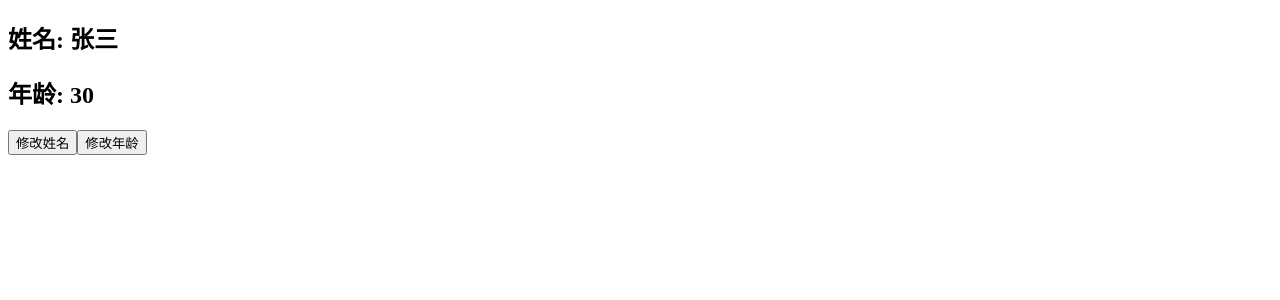
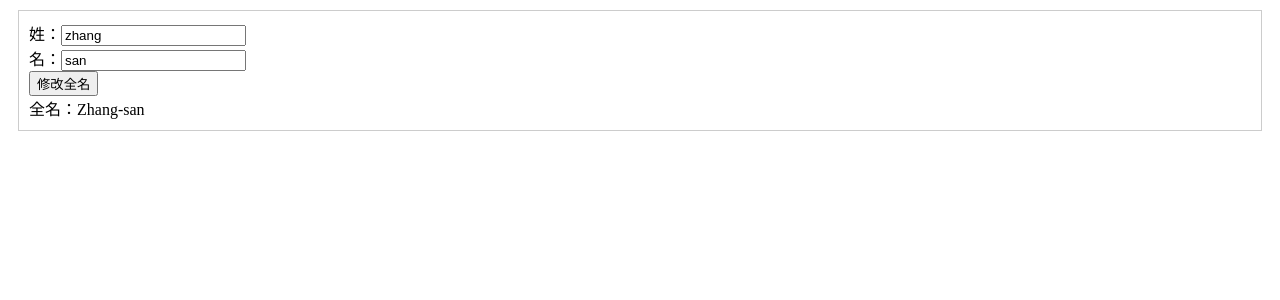
Before and after one commit to 1649125778/hello_vue3, a Vue app: page / in a window 1280 px wide. Shown: the top 300 px of the page. Built offline with nearby package versions, Linux system fonts and the light colour scheme; the HTML template or start-up script is replaced by a standard one.

Commit message:
cpmputed 计算属性 可修改

```diff
--- a/src/components/Person.vue
+++ b/src/components/Person.vue
@@ -1,38 +1,54 @@
 <template>
     <div class="person">
-        <h2>姓名: {{ name }}</h2>
-        <h2>年龄: {{ age }}</h2>
-        <button @click="changeName">修改姓名</button>
-        <button @click="changeAge">修改年龄</button>
-   </div>
+        姓：<input type="text" v-model="firstName">
+        <br>
+        名：<input type="text" v-model="lastName">
+        <br>
+        <button @click="changeFullName">修改全名</button>
+        <br>
+        全名：<span>{{ fullName }}</span>
+    </div>
 </template>
 
 <script setup lang="ts" name="Person">
     import { ref, computed, reactive ,toRefs} from 'vue';
+    let firstName = ref('zhang')
+    let lastName = ref('san')
 
-    let person = reactive({
-        name: '张三',
-        age: 30
-    })
+    // 计算属性   有缓存(使用多次但是只调用一次) 只读
+    // let fullName = computed(()=>{
 
-    // toRefs将对象中的全部属性取出，并重新生成一个新的响应式对象
-    // toRef(person,'age') 对象的单个属性
-    let {name,age} = toRefs(person);
+    //     return firtName.value.slice(0,1).toUpperCase+firtName.value.slice(1)+'---'+lastName.value
+    // })
+    //定义可读可写的computed 计算属性
+    let fullName = computed({
+
+      get(){
+        console.log(firstName.value.slice(0,1).toUpperCase)
+        return firstName.value.slice(0,1).toUpperCase()+firstName.value.slice(1)+'-'+lastName.value
+      },
+      set(val){
+        console.log('set',val)
+        const [str1,str2] = val.split('-')
+        console.log(str1,str2)
+        firstName.value = str1
+        lastName.value = str2
+    }
 
 
-    function changeName() {
-        name.value += '~~~';
+    })
+    function changeFullName(){
+        fullName.value = '123-123'
     }
-
-    function changeAge() {
-        age.value += 1;
-    }
-
 
 </script>
 
 <style>
-
+    .person{
+        border: 1px solid #ccc;
+        padding: 10px;
+        margin: 10px;
+    }
 
 
 </style>
```
